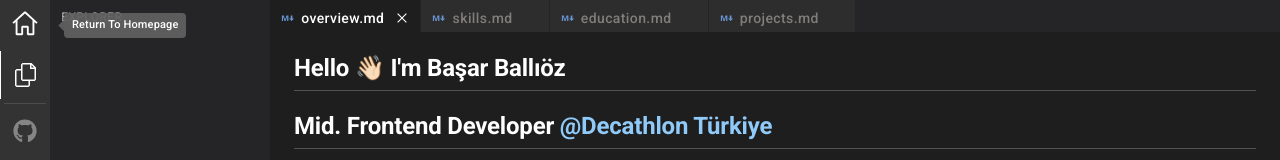
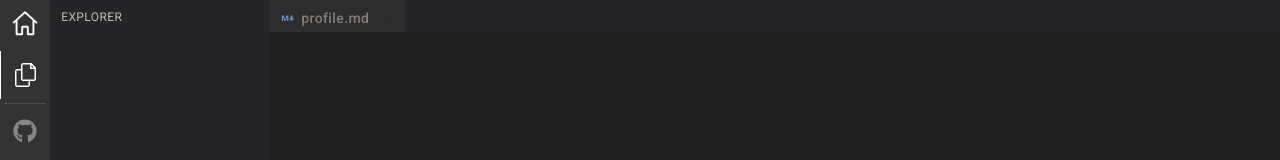
Before and after one commit to basarballioz/ballioz.dev, a React (Create React App) app: page /#/overview in a window 1280 px wide. Shown: the top 160 px of the page. Built offline with nearby package versions, Linux system fonts and the light colour scheme.

Commit message:
feat: update pages to include profile.md and remove unused entries

```diff
--- a/src/app/pages/Home/pages.js
+++ b/src/app/pages/Home/pages.js
@@ -1,30 +1,9 @@
 export const pages = [
   {
     index: 0,
-    name: "overview.md",
-    label: "Overview",
-    route: "/overview",
-    visible: true,
-  },
-  {
-    index: 1,
-    name: "skills.md",
-    label: "Skills",
-    route: "/skills",
-    visible: true,
-  },
-  {
-    index: 2,
-    name: "education.md",
-    label: "Education",
-    route: "/education",
-    visible: true,
-  },
-  {
-    index: 3,
-    name: "projects.md",
-    label: "Projects",
-    route: "/projects",
+    name: "profile.md",
+    label: "Profile",
+    route: "/profile",
     visible: true,
   },
 ];
```
Also changed, not shown: public/pages/profile.md (added, +95 -0 lines).
